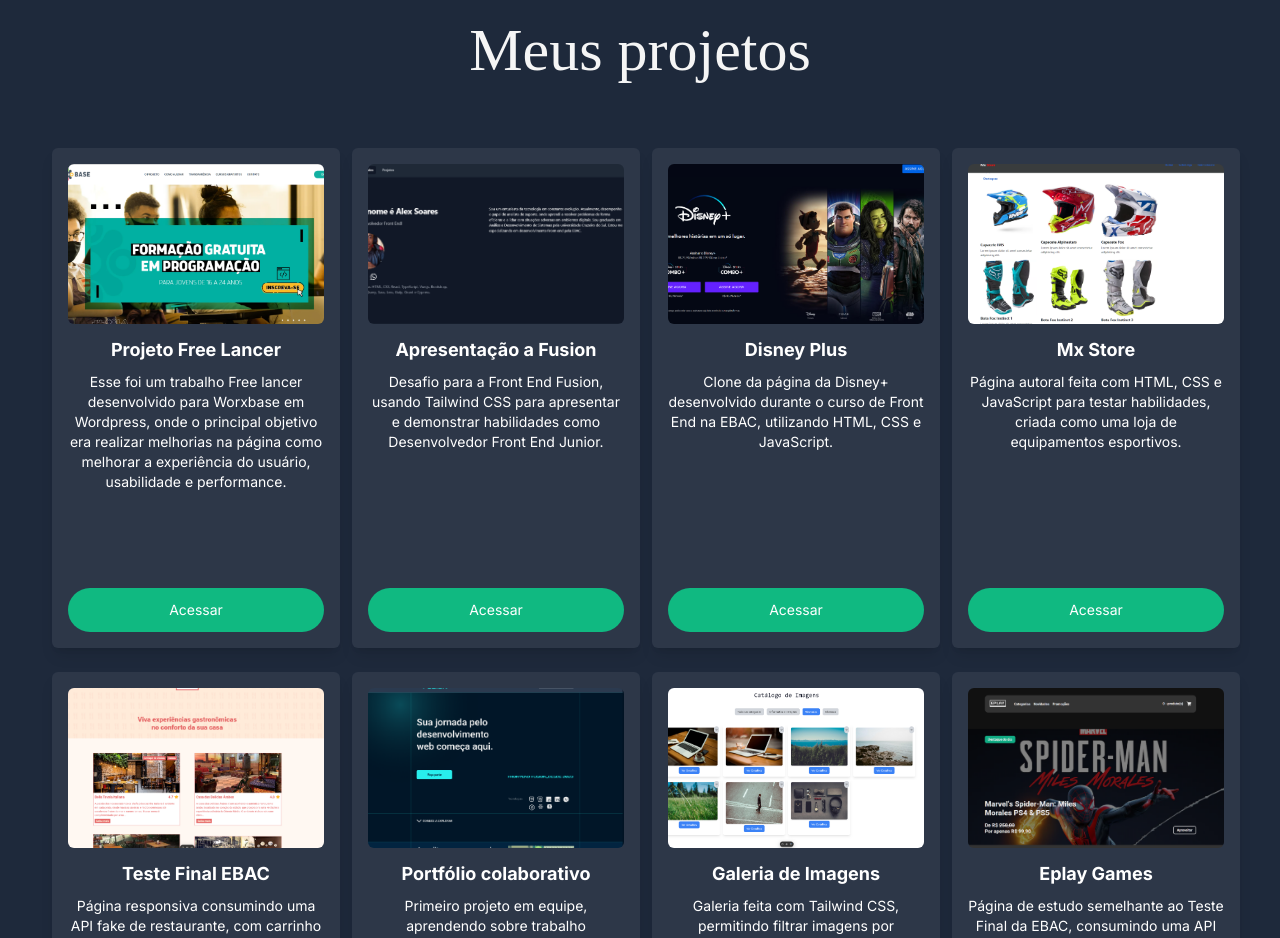
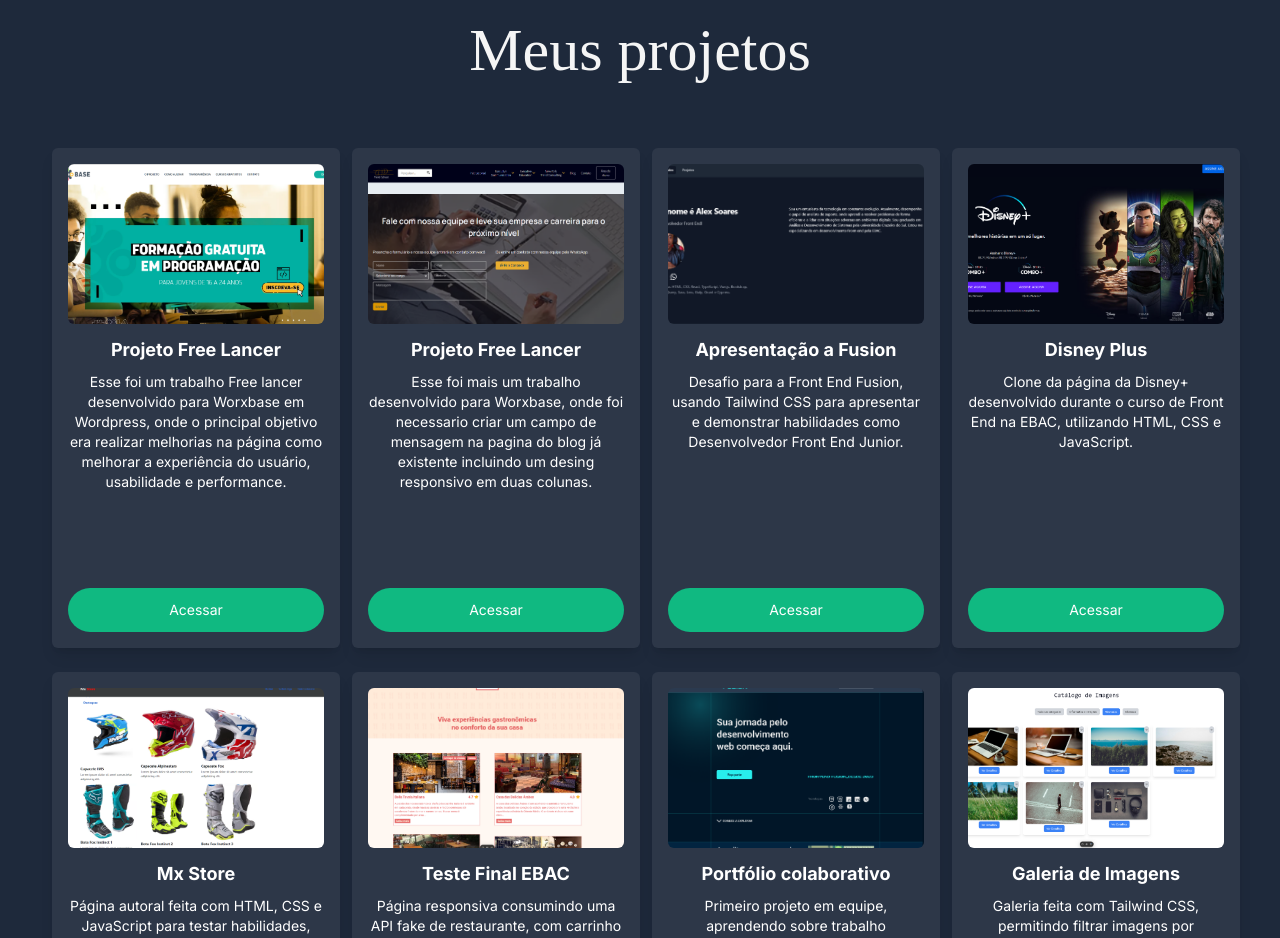
Before and after one commit to alex-soares141/Portifolio, a React (Vite) app: page / in a window 1280 px wide. Shown: the part 1400-2338 px from the top of the page. Built offline with nearby package versions, Linux system fonts and the light colour scheme; no server answers; a web font is replaced by a local one.

Commit message:
New Card

```diff
--- a/src/components/projetos/projetos.tsx
+++ b/src/components/projetos/projetos.tsx
@@ -9,7 +9,7 @@
 import Eplay from '../../assets/Eplay.png';
 import Volutanrio from '../../assets/voluntario.png';
 import Otimização from '../../assets/Otimização.png';
-
+import Worx from '../../assets/Worxs.png'
 function Projetos() {
     return (
         <>
@@ -26,6 +26,7 @@
 
                 <div className="grid grid-cols-1 sm:grid-cols-2 md:grid-cols-3 lg:grid-cols-4 gap-6 p-5">
                     {[
+
                         {
                             img: Otimização,
                             alt: "Otimização Wordpress",
@@ -33,6 +34,14 @@
                             description:
                                 "Esse foi um trabalho Free lancer desenvolvido para Worxbase em Wordpress, onde o principal objetivo era realizar melhorias na página como melhorar a experiência do usuário, usabilidade e performance.",
                             link: "https://ensino.rpbcompany.com.br/"
+                        },
+                        {
+                            img: Worx,
+                            alt: "Adição de itens",
+                            title: "Projeto Free Lancer",
+                            description:
+                                "Esse foi mais um trabalho desenvolvido para Worxbase, onde foi necessario criar um campo de mensagem na pagina do blog já existente incluindo um desing responsivo em duas colunas.",
+                            link: "https://trendschool.com.br/"
                         },
                         {
                             img: Apresentação,
```
Also changed, not shown: src/assets/Worxs.png (added).
